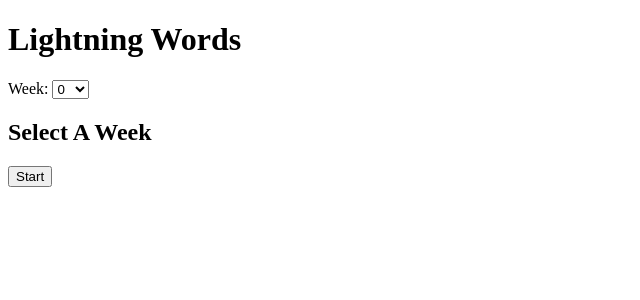
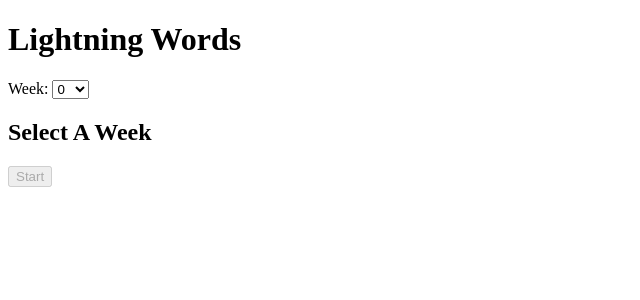
Before and after one commit to RichardMillerWimmer/lightning-words, a SvelteKit app: page / in a window 1280 px wide. Shown: the top 300 px of the page, without its empty margins (0-640 px from the left). Built offline with nearby package versions, Linux system fonts and the light colour scheme.

Commit message:
add button diable

```diff
--- a/src/routes/+page.svelte
+++ b/src/routes/+page.svelte
@@ -52,7 +52,7 @@
 <div>
     {#if !isPlaying}
     <div>
-        <button on:click={handleStart}>Start</button>
+        <button disabled='{!Boolean(week)}' on:click={handleStart}>Start</button>
     </div>
     {/if}
     {#if isPlaying && wordTable.length}
```
